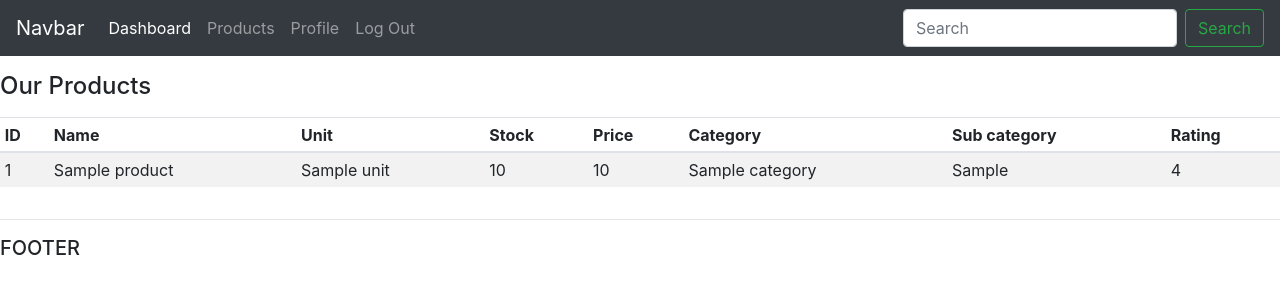
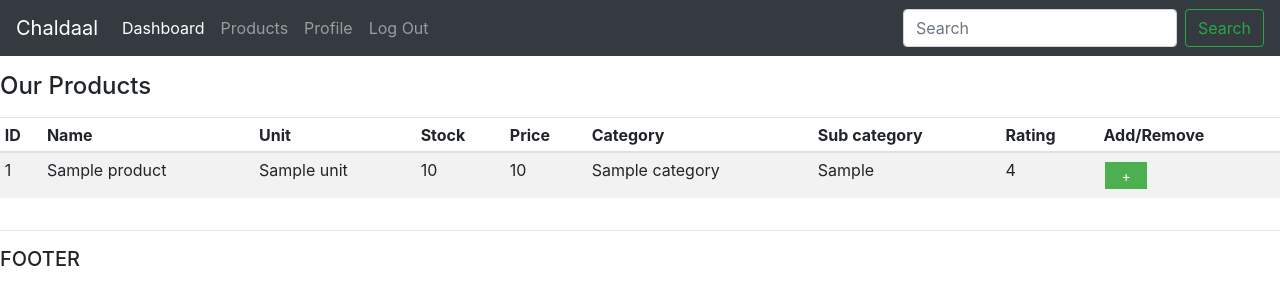
Before and after one commit to Moidda/chaldaal, a Django app: template home/templates/home_page.html in a window 1280 px wide. Shown: the top 305 px of the page. Run offline with Django 3.2, Linux system fonts and the light colour scheme; the template is opened without the code that fills it: most values are stand-ins (such as "Sample title", 1, 10 or a date in 2020); some libraries are stand-ins or nearby versions.

Commit message:
Add button can now detect product_id

```diff
--- a/home/templates/home_page.html
+++ b/home/templates/home_page.html
@@ -3,6 +3,7 @@
 {% extends 'main.html' %}
 
 {% block content %}
+
     <p><h4>Our Products</h4></p>
     <div class="table-responsive">
         <table class="table table-striped table-sm">
@@ -16,6 +17,7 @@
                     <th>Category</th>
                     <th>Sub category</th>
                     <th>Rating</th>
+                    <th>Add/Remove</th>
                 </tr>
             </thead>
             <tbody>
@@ -29,6 +31,12 @@
                         <td>{{p.category}}</td>
                         <td>{{p.sub_category}}</td>
                         <td>{{p.rating_by_customer}}</td>
+                        <td>
+                            <form method="POST" action="cart_func/{{ p.product_id }}/">
+                                {% csrf_token %}
+                                <input type="submit" class="buttonAdd" value="+" name/>
+                            </form>
+                        </td>
                     </tr>
                 {% endfor %}
             </tbody>
--- a/home/templates/main.html
+++ b/home/templates/main.html
@@ -3,6 +3,34 @@
 <head>
     <title>CHALDAAL</title>
     <link rel="stylesheet" href="https://stackpath.bootstrapcdn.com/bootstrap/4.4.1/css/bootstrap.min.css" integrity="sha384-Vkoo8x4CGsO3+Hhxv8T/Q5PaXtkKtu6ug5TOeNV6gBiFeWPGFN9MuhOf23Q9Ifjh" crossorigin="anonymous">
+
+    <style>
+        .buttonAdd {
+            background-color: #4CAF50;
+            border: none;
+            color: white;
+            padding: 3px 16px;
+            text-align: center;
+            text-decoration: none;
+            display: inline-block;
+            font-size: 14px;
+            margin: 4px 2px;
+            cursor: pointer;
+        }
+        .buttonMinus {
+            background-color: #F6360C;
+            border: none;
+            color: white;
+            padding: 3px 16px;
+            text-align: center;
+            text-decoration: none;
+            display: inline-block;
+            font-size: 14px;
+            margin: 4px 2px;
+            cursor: pointer;
+        }
+    </style>
+
 </head>
 
 
--- a/home/templates/navbar.html
+++ b/home/templates/navbar.html
@@ -1,5 +1,5 @@
 <nav class="navbar navbar-expand-lg navbar-dark bg-dark justify-content-between">
-  <a class="navbar-brand" href="#">Navbar</a>
+  <a class="navbar-brand" href="http://127.0.0.1:8000">Chaldaal</a>
   <button class="navbar-toggler" type="button" data-toggle="collapse" data-target="#navbarNavAltMarkup" aria-controls="navbarNavAltMarkup" aria-expanded="false" aria-label="Toggle navigation">
     <span class="navbar-toggler-icon"></span>
   </button>
@@ -14,7 +14,7 @@
 
   <form class="form-inline" method="POST" action="http://127.0.0.1:8000/searched/">
     {% csrf_token %}
-    <input class="form-control mr-sm-2" type="search" name="searched" placeholder="Search" aria-label="Search">
+    <input class="form-control mr-sm-2" type="search" name="searched" minlength="3" placeholder="Search" aria-label="Search">
     <button class="btn btn-outline-success my-2 my-sm-0" type="submit">Search</button>
   </form>
 </nav>
--- a/home/urls.py
+++ b/home/urls.py
@@ -1,7 +1,10 @@
 from django.urls import path
 from . import views
+from django.conf.urls import url
+
 
 urlpatterns = [
     path('', views.home),
-    path('searched/', views.searched)
+    path('searched/', views.searched),
+    path('cart_func/<int:product_id>/', views.cart_func),
 ]
--- a/home/views.py
+++ b/home/views.py
@@ -45,3 +45,9 @@ def searched(request):
         searched_item = searched_item.lower()
         request.session['searched_item'] = searched_item
         return redirect(home_page)
+
+
+def cart_func(request, product_id):
+    print('cart_func() called from button')
+    print('product_id = ' + str(product_id))
+    return redirect(home_page)
```
